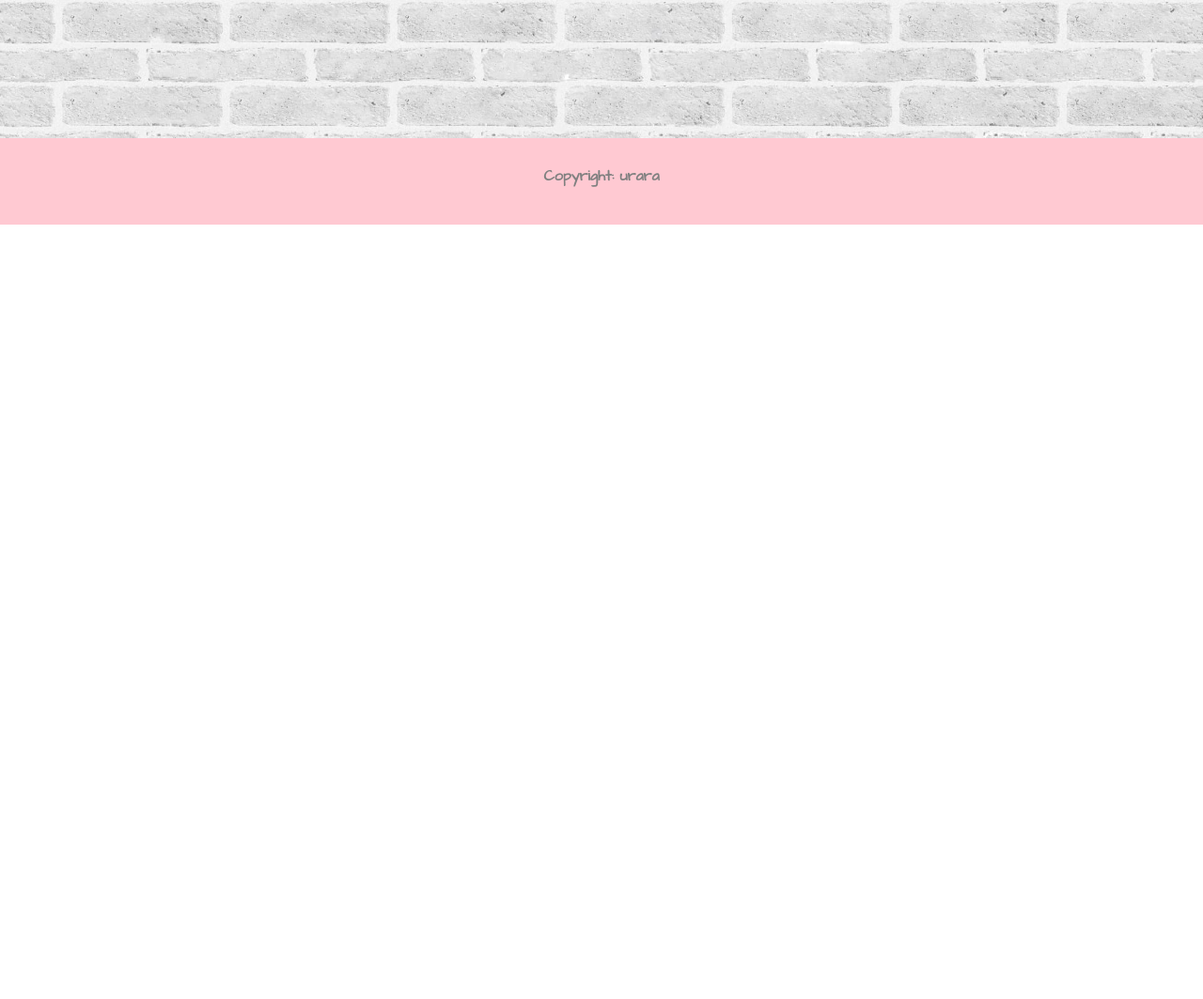
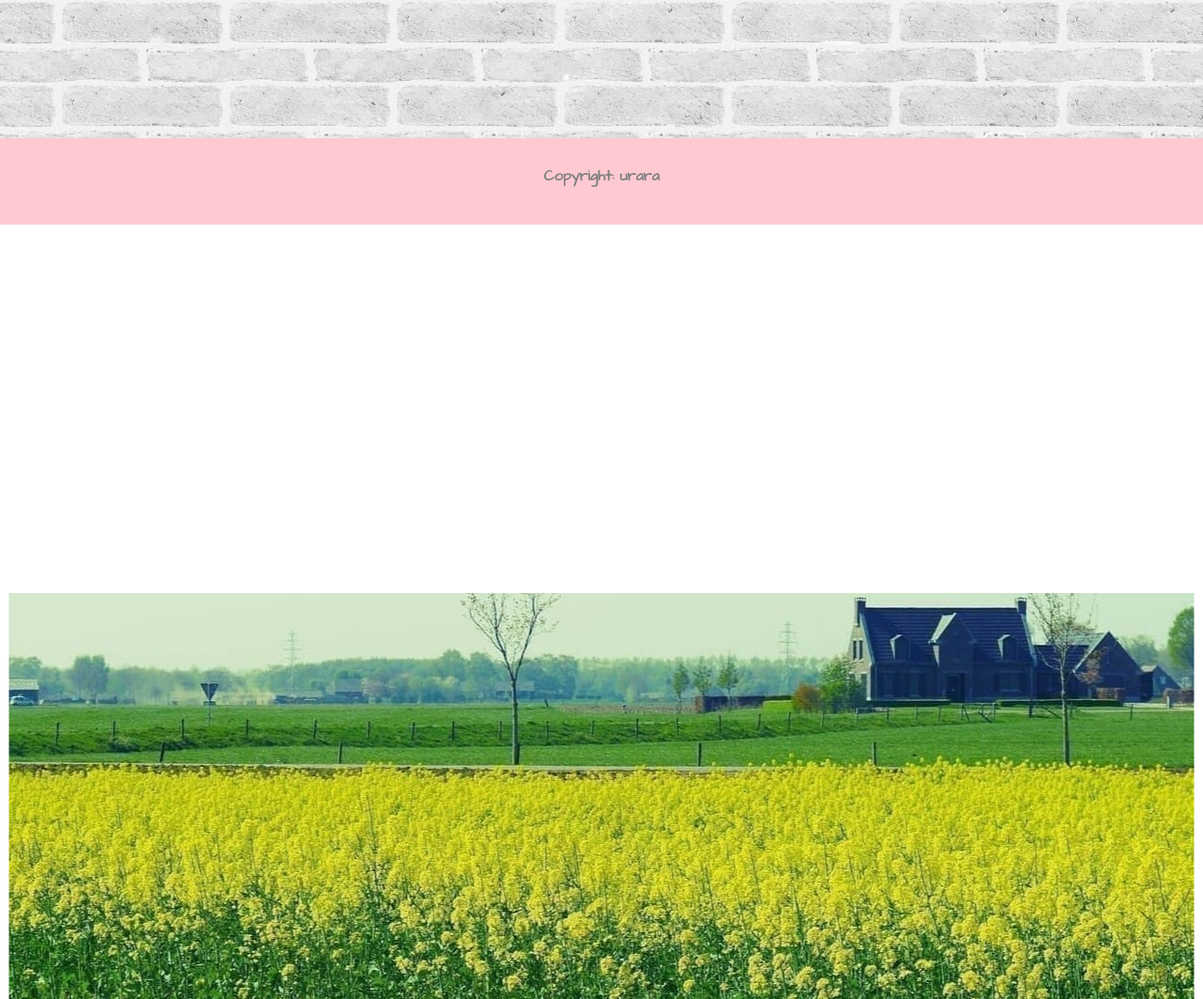
Before and after one commit to Urara08/stage_drapes, a website: page Index.html in a window 1280 px wide. Shown: the part 1245-2308 px from the top of the page at 94% size. Before the commit the page ends 1484 px from the top, so only its background shows below. Drawn offline with Linux system fonts and the light colour scheme.

Commit message:
js-sample_2準備

```diff
--- a/Index.html
+++ b/Index.html
@@ -46,7 +46,7 @@
           <section class="p-hero"><!--heroここから-->
             <h2 class="p-hero__label neon">Portfolio</h2>
 
-                        <!--イフェクト-->
+                        <!--スタート時のみカーテンが出て開いて消える-->
                         <div id="wrapper"><!--イフェクトのwrapper-->
                           <div id="effect">
                           <br><br><br>
@@ -54,14 +54,21 @@
                           <img src="img/curtain2.png" id="curtain2">
                           </div>
                         </div>
-                        <!--イフェクト-->
+                        <!--ここまで-->
 
                         <div class="black"></div>
                         <img class="p-hero__stage_drapes_1__png" src="img/p-hero__stage_drapes_1.png"></img>
                       </section>
 
+
                       <div class="p-content">
+                        <!--中の要素のみのスクロール時のフェードイン-->
                         <img class="p-content__stage_drapes_1__png js-sample" src="img/p-hero__stage_drapes_1.png"></img>
+
+                        <!--js-sample_2-->
+
+                        <img class="p-content__stage_drapes_2__png js-sample_2" src="img/p-hero__stage_drapes_1.png"></img>
+
                       </div>
 </div>
   </main>
--- a/js/script_effect.js
+++ b/js/script_effect.js
@@ -16,6 +16,7 @@ ScrollReveal().reveal('.js-sample',{
     distance: '50%',//移動距離（実数も可）
     mobile:false,//モバイルブラウザでの true（有効）/false（無効）
     reset: true,//初期化するかどうか true/false
-　　rotate: { x: 0, y: 0, z: 100 }//回転させながら表示する { x: 縦, y: 横, z: 水平 }
+    rotate: { x: 0, y: 0, z: 100 },//回転させながら表示する { x: 縦, y: 横, z: 水平 }
+    scale:'2'//開始時の大きさ（１＝100%）
 });
 });
--- a/scss/object/project/_p-content.scss
+++ b/scss/object/project/_p-content.scss
@@ -7,6 +7,7 @@
   background-size: cover;
 }
 
+//中の要素のみのスクロール時のフェードイン
 .p-content__stage_drapes_1__png{
   position: absolute;
   z-index: 100;
@@ -19,3 +20,18 @@
   object-fit: cover;
   object-position: center;
 }
+
+//js-sample_2
+.p-content__stage_drapes_2__png{
+  position: absolute;
+  z-index: 110;
+  top:1500px;
+  left: 50%;
+  transform: translate(-50%, -50%);/*真ん中に配置*/
+  -webkit-transform: translate(-50%, -50%);
+  -ms-transform: translate(-50%, -50%);
+  margin-bottom: 1000px;
+  height: auto;
+  object-fit: cover;
+  object-position: center;
+}
```
Also changed, not shown: css/object/project/index.css, css/style.css, 2 other files.
